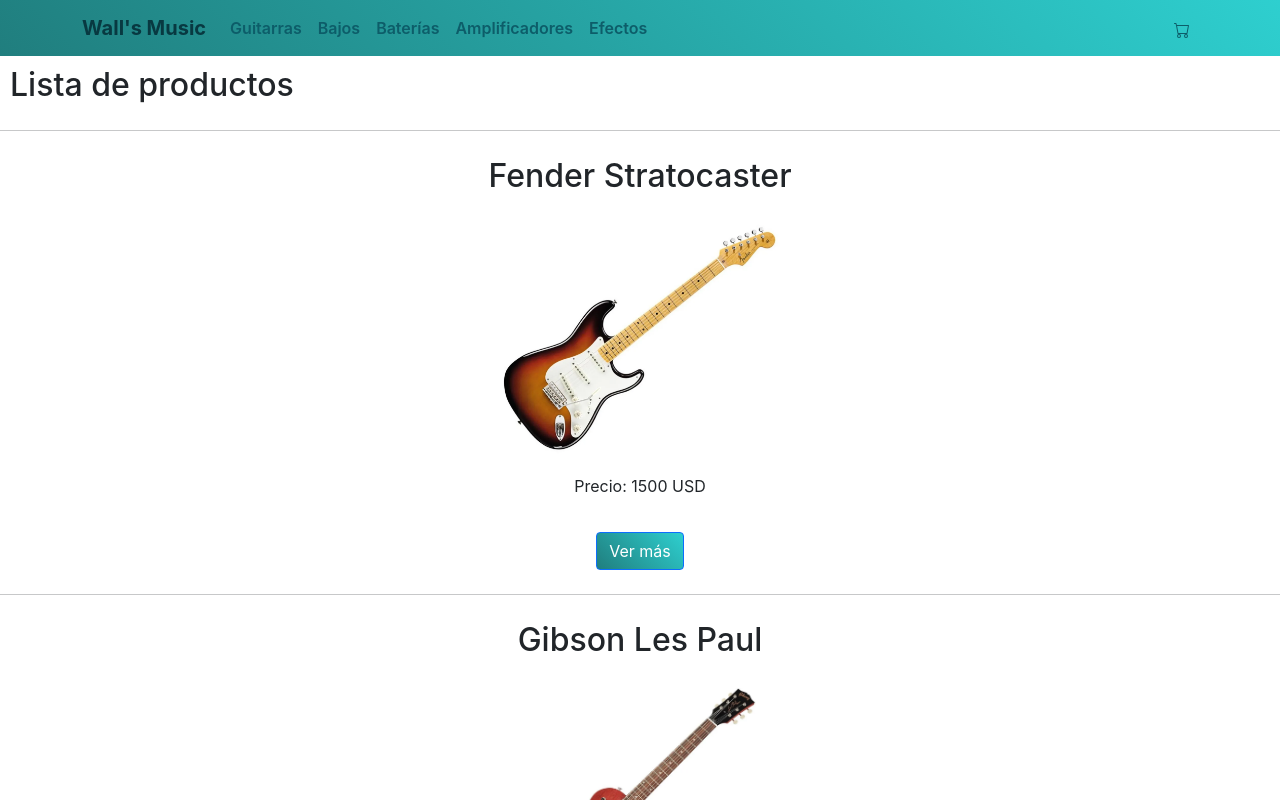
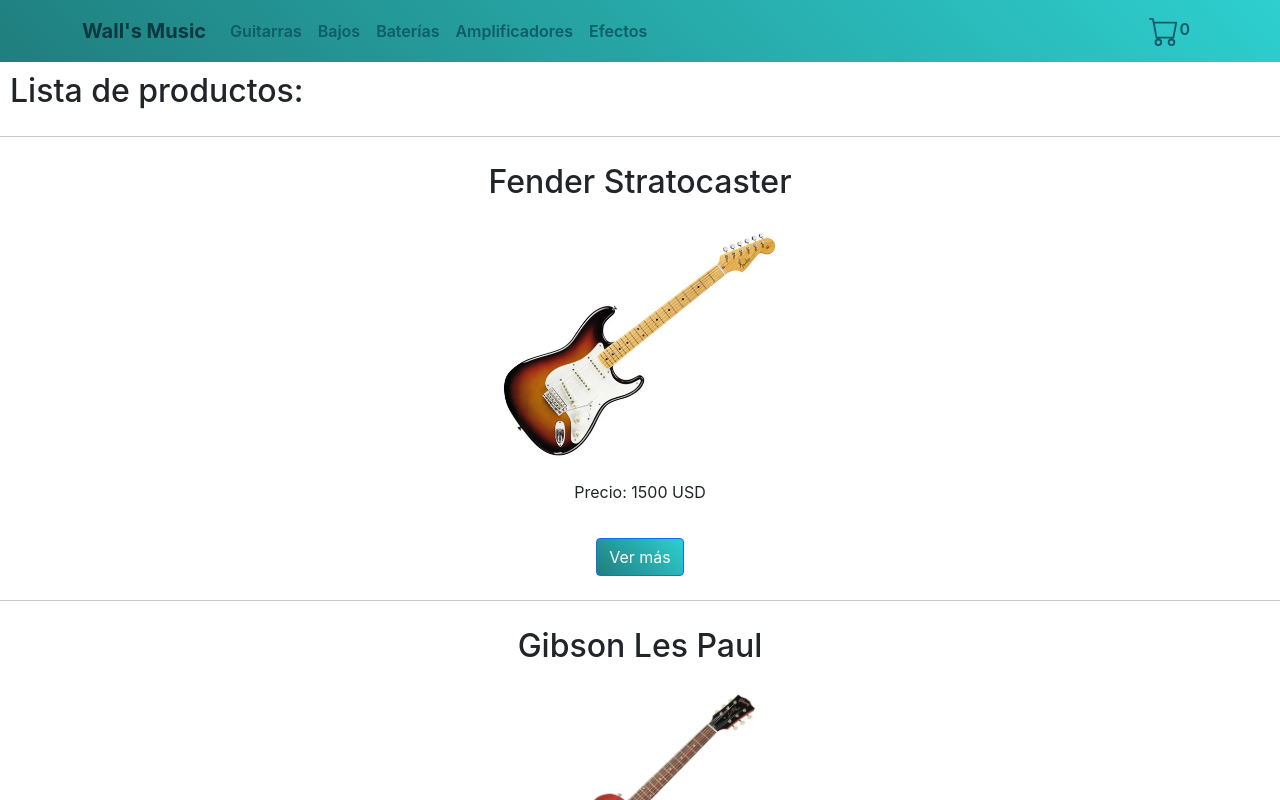
Before and after one commit to julian-paredes/proyecto-ecommerce, a React (Create React App) app: page / in a window 1280 px wide. Shown: the top 800 px of the page. Built offline with nearby package versions, Linux system fonts and the light colour scheme.

Commit message:
Se agrega Context al proyecto, y vista del carrito con posibilidad de quitar productos o vaciar todo el carrito

```diff
--- a/package.json
+++ b/package.json
@@ -7,7 +7,7 @@
     "@testing-library/react": "^13.2.0",
     "@testing-library/user-event": "^13.5.0",
     "bootstrap": "^5.1.3",
-    "react": "^18.1.0",
+    "react": "^18.2.0",
     "react-bootstrap": "^2.4.0",
     "react-dom": "^18.1.0",
     "react-icons": "^4.3.1",
--- a/src/App.js
+++ b/src/App.js
@@ -1,33 +1,31 @@
-import React from 'react';
+import React from "react";
 import { BrowserRouter, Routes, Route } from 'react-router-dom';
-import {NavBar} from './components/NavBar';
+import { NavBar } from './components/NavBar';
 import { ItemListContainer } from './components/ItemListContainer';
-import { CartWidget } from './components/CartWidget';
 import { ItemDetailContainer } from './components/ItemDetailContainer';
 import { Cart } from './components/Cart'
 import './styles/styles.css'
+import { CartProvider } from "./context/CartContext";
 
 
 
 
 function App() {
+
   return (
+    <CartProvider>
       <BrowserRouter>
-        <NavBar>
-          <CartWidget />
-        </NavBar>
+        <NavBar />
+
         <Routes>
           <Route path='/' element={<ItemListContainer />}/>
           <Route path='/category/:categoryId' element={<ItemListContainer />}/>
           <Route path='item/:itemId' element={<ItemDetailContainer />} />
           <Route path='/cart' element={<Cart />} />
         </Routes>
-
-
-
-
       </BrowserRouter>
-  );
+    </CartProvider>
+  )
 }
 
 export default App;
--- a/src/components/Cart.js
+++ b/src/components/Cart.js
@@ -1,16 +1,37 @@
-import React from "react"
+import React, { useContext } from "react"
+import {BsFillTrashFill} from "react-icons/bs"
+import { CartContext } from "../context/CartContext"
+
 
 
 function Cart() {
+
+    const { cart, totalPrice, clearCart, removeItem } = useContext(CartContext)
+
     return (
-        <>
+        <div className="cart-detail">
 
-        <h2>Carrito</h2>
+        <h2>Tu compra:</h2>
         <hr></hr>
 
-        </>
+        {
+            cart.map((item) => (
+                <div key={item.id} className='my-2'>
+                    <h5>{item.nombre}</h5>
+                    <img className="img-cart-detail" src={item.imagen} alt={item.nombre}/>
+                    <p>Cantidad: {item.cantidad}</p>
+                    <h6>Precio: ${item.precio * item.cantidad}</h6>
+                    <button onClick={() => removeItem(item.id)} className="btn btn-danger"><BsFillTrashFill/></button>
+                    <hr/>
+                </div>
+            ))
+        }
 
+        <h4>Total: ${totalPrice()}</h4>
+
+        <button onClick={clearCart} className="btn btn-danger">Vaciar carrito</button>
+        </div>
     )
 }
 
-export {Cart}
+export { Cart }
--- a/src/components/CartWidget.js
+++ b/src/components/CartWidget.js
@@ -1,13 +1,17 @@
 import React from "react";
 import {BsCart} from "react-icons/bs";
+import { CartContext } from "../context/CartContext";
+import { useContext } from "react";
 
 
 function CartWidget() {
 
+    const { totalQuantity } = useContext(CartContext)
 
     return(
-        <section className="nav-cart">
-            <BsCart />
+        <section >
+            <BsCart className="nav-cart"/>
+            <span>{totalQuantity()}</span>
         </section>
     )
 }
--- a/src/components/ItemDetail.js
+++ b/src/components/ItemDetail.js
@@ -2,14 +2,16 @@
 import { Link, useNavigate} from 'react-router-dom';
 import { useState } from 'react';
 import { ItemCount } from './ItemCount';
-
+import { CartContext } from '../context/CartContext';
+import { useContext } from 'react';
 
 
 
 function ItemDetail( {item} ) {
 
+    const {addItem, isInCart} = useContext(CartContext)
     const [cantidad,setCantidad] = useState(1);
-    const [bandera,setBandera] = useState(false)
+
 
     const navigate = useNavigate();
 
@@ -25,7 +27,9 @@
             cantidad
         }
 
-        setBandera(true)
+
+
+        addItem(itemToCart)
 
         console.log(itemToCart);
     }
@@ -39,7 +43,7 @@
             <h4 className="price-prod">Precio: {item.precio} USD</h4>
 
             {
-            bandera
+            isInCart(item.id)
             ? <Link to="/cart" className='btn btn-success my-3 button-detail'>Finalizar mi compra</Link>
             :
             <ItemCount
--- a/src/components/ItemDetailContainer.js
+++ b/src/components/ItemDetailContainer.js
@@ -1,5 +1,5 @@
+import React from "react";
 import { useEffect, useState } from "react";
-import React from "react";
 import { Spinner } from "react-bootstrap";
 import { ItemDetail } from "./ItemDetail"
 import { useParams } from "react-router-dom";
@@ -14,7 +14,7 @@
 
 
     const { itemId } = useParams();
-    console.log(itemId);
+
 
 
     const pedirDatos = () => {
--- a/src/components/ItemList.js
+++ b/src/components/ItemList.js
@@ -6,7 +6,7 @@
 
     return (
         <div>
-            <h2 className="title-itemList">Lista de productos</h2>
+            <h2 className="title-itemList">Lista de productos:</h2>
             <hr></hr>
 
             {
--- a/src/components/NavBar.js
+++ b/src/components/NavBar.js
@@ -1,6 +1,7 @@
 import React from "react";
 import { Navbar, Nav, Container } from "react-bootstrap";
 import { LinkContainer } from 'react-router-bootstrap'
+import {CartWidget} from './CartWidget';
 
 function NavBar( {children}) {
 
@@ -32,7 +33,7 @@
                 </Nav>
                 <Nav className="nav-right">
                 <LinkContainer to={"/cart"}>
-                    <Nav.Link className="navlink" href="/cart">{children}</Nav.Link>
+                    <Nav.Link className="navlink" href="/cart"><CartWidget /></Nav.Link>
                 </LinkContainer>
                 </Nav>
                 </Navbar.Collapse>
--- /dev/null
+++ b/src/context/CartContext.js
@@ -0,0 +1,50 @@
+import React from "react";
+import { createContext, useState } from "react";
+
+export const CartContext = createContext()
+
+export const CartProvider = ({children}) => {
+
+    const [cart, setCart] = useState([])
+
+    const addItem = (item) => {
+
+      setCart( [...cart, item] )
+    }
+
+    const isInCart = (id) => {
+      return cart.some((prod) => prod.id === id)
+    }
+
+    const totalPrice = () => {
+      return cart.reduce( (acc, prod) => acc += (prod.precio * prod.cantidad), 0)
+    }
+
+    const totalQuantity = () => {
+      return cart.reduce( (acc, prod) => acc += prod.cantidad, 0 )
+    }
+
+    const clearCart = () => {
+      setCart( [] )
+    }
+
+    const removeItem = (id) => {
+        setCart( cart.filter((prod) => prod.id !== id) )
+    }
+
+    return (
+        <CartContext.Provider value={
+            {
+                cart,
+                addItem,
+                isInCart,
+                totalPrice,
+                totalQuantity,
+                clearCart,
+                removeItem
+            }
+        }>
+            {children}
+        </CartContext.Provider>
+    )
+}
--- a/src/styles/styles.css
+++ b/src/styles/styles.css
@@ -84,3 +84,16 @@
     background: linear-gradient(45deg, #207e7e, #2ecfcf);
     text-align: left;
 }
+
+.nav-cart {
+    font-size: 30px;
+}
+
+.cart-detail {
+    text-align: center;
+}
+
+.img-cart-detail {
+    height: 150px;
+    width: auto;
+}
```
Also changed, not shown: 1 other file (tests, documents, lock files or other folders).
